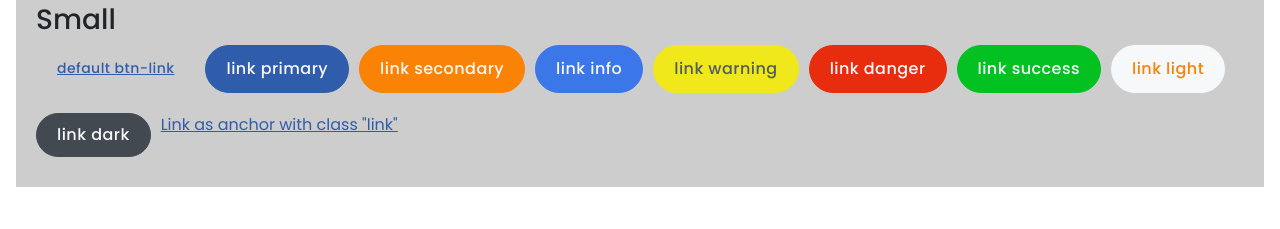
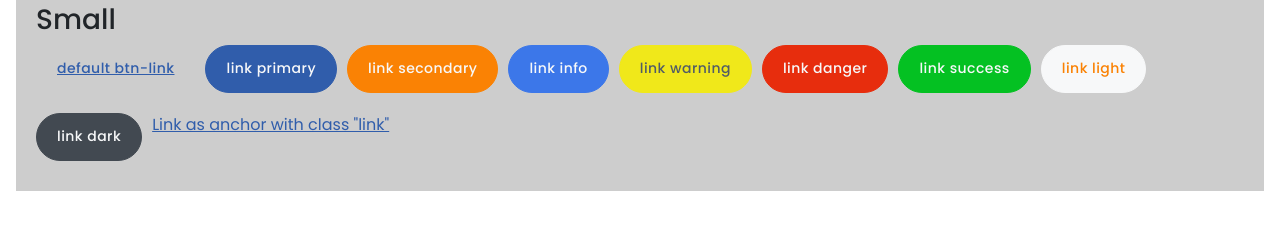
Before and after one commit to lelekann/forklift, a website: page buttons.html in a window 1280 px wide. Shown: the part 167-396 px from the top of the page. Drawn offline with nearby package versions, Linux system fonts and the light colour scheme.

Commit message:
added  btn-sm to the anhcor buttons

```diff
--- a/buttons.html
+++ b/buttons.html
@@ -36,14 +36,14 @@
           <span class="btn-text">Default btn-link</span>
         </button>
 
-        <a class="btn btn-primary" href="#" role="button">Link primary</a>
-        <a class="btn btn-secondary" href="#" role="button">Link secondary</a>
-        <a class="btn btn-info" href="#" role="button">Link info</a>
-        <a class="btn btn-warning" href="#" role="button">Link warning</a>
-        <a class="btn btn-danger" href="#" role="button">Link danger</a>
-        <a class="btn btn-success" href="#" role="button">Link success</a>
-        <a class="btn btn-light" href="#" role="button">Link light</a>
-        <a class="btn btn-dark" href="#" role="button">Link dark</a>
+        <a class="btn btn-primary btn-sm" href="#" role="button">Link primary</a>
+        <a class="btn btn-secondary btn-sm" href="#" role="button">Link secondary</a>
+        <a class="btn btn-info btn-sm" href="#" role="button">Link info</a>
+        <a class="btn btn-warning btn-sm" href="#" role="button">Link warning</a>
+        <a class="btn btn-danger btn-sm" href="#" role="button">Link danger</a>
+        <a class="btn btn-success btn-sm" href="#" role="button">Link success</a>
+        <a class="btn btn-light btn-sm" href="#" role="button">Link light</a>
+        <a class="btn btn-dark btn-sm" href="#" role="button">Link dark</a>
 
         <a class="link" href="#">Link as anchor with class "link"</a>
 
```
